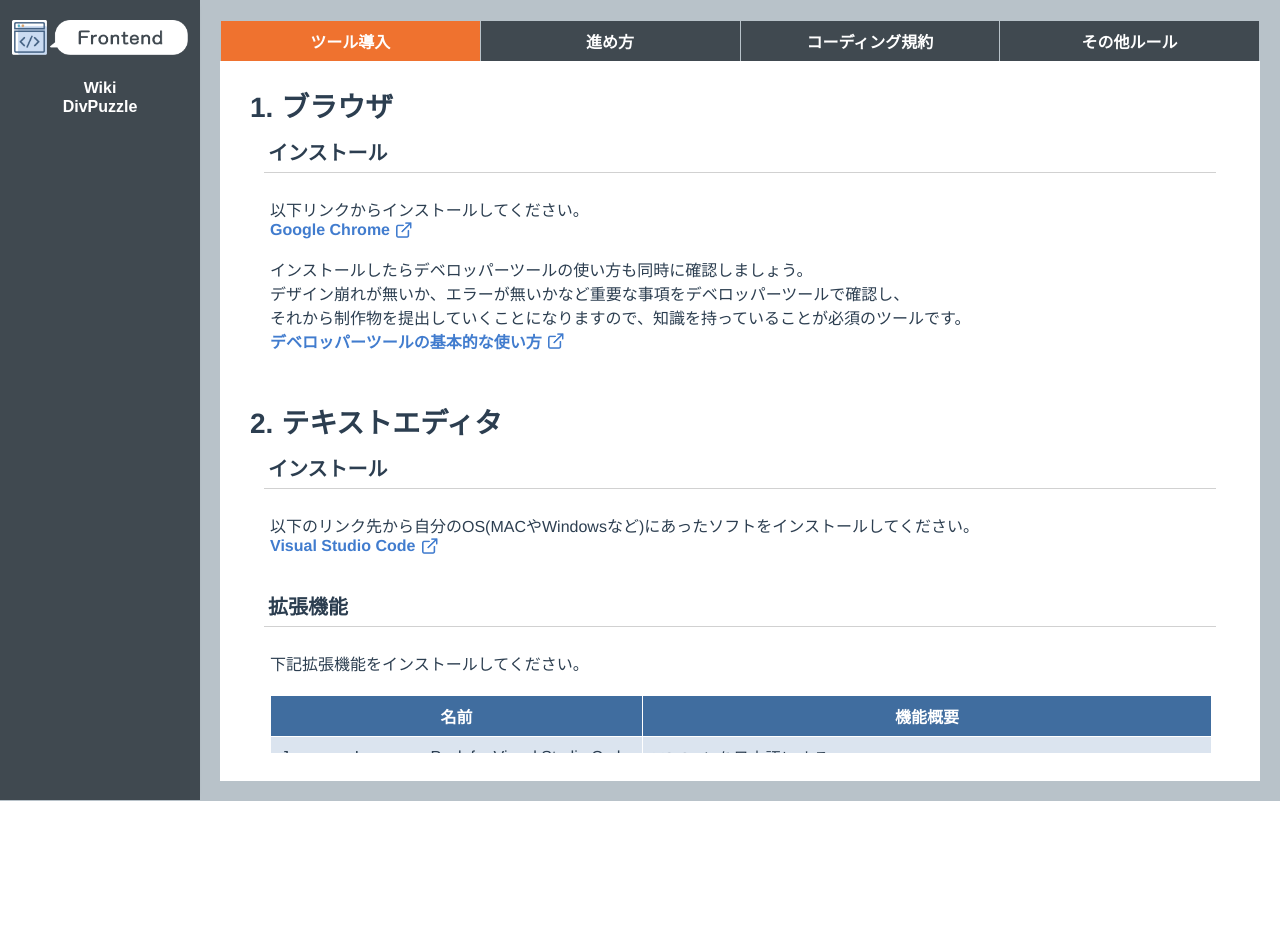
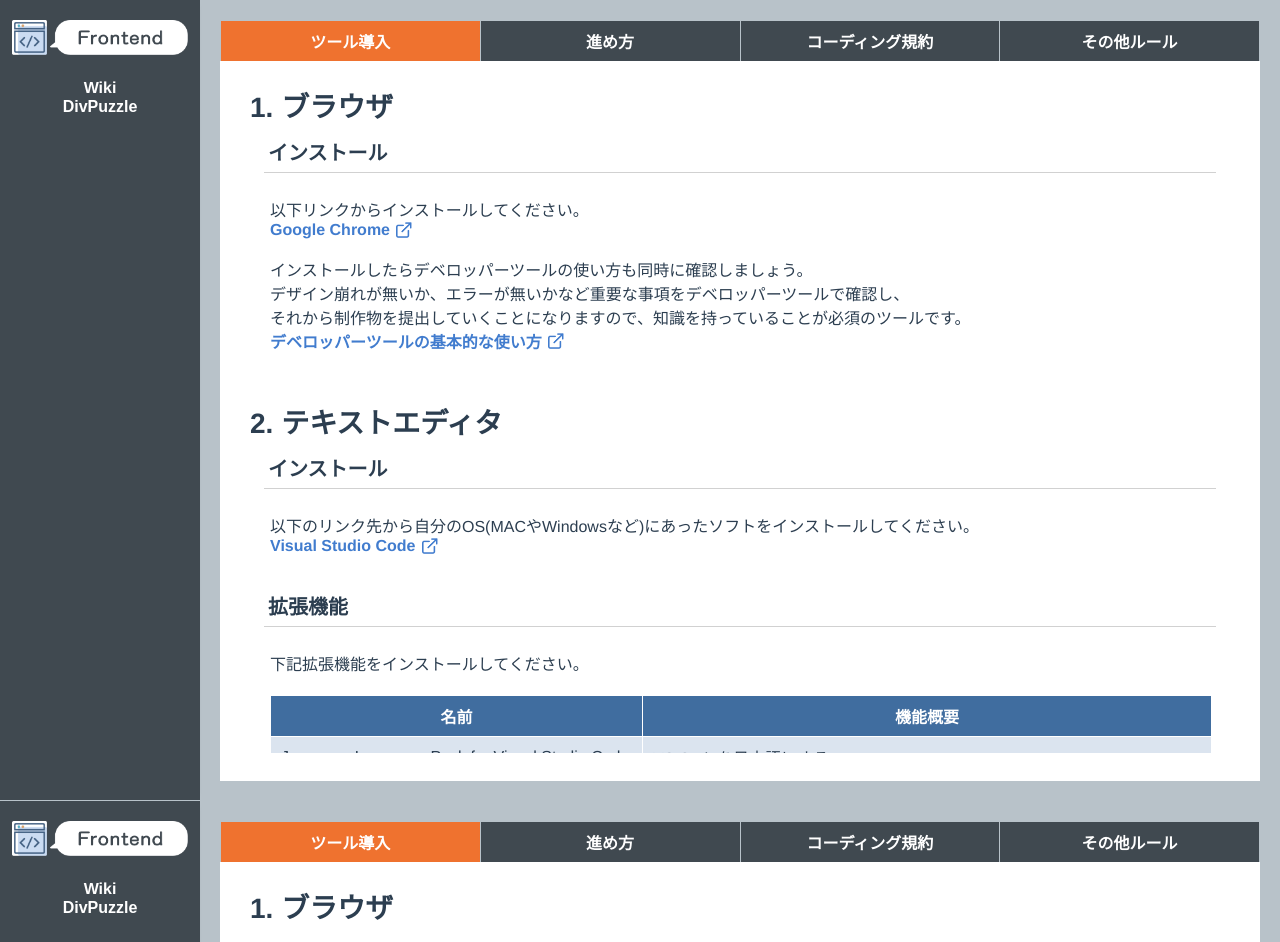
Before and after one commit to hrmrn1125/frontend-curriculum, a Vue app in the folder convi-frontend/: page / in a window 1280 px wide. Shown: the top 942 px of the page. Before the commit the page ends 801 px from the top, so only its background shows below. Built offline with nearby package versions, Linux system fonts and the light colour scheme.

Commit message:
jojoijiojio

```diff
--- a/convi-frontend/src/App.vue
+++ b/convi-frontend/src/App.vue
@@ -1,12 +1,20 @@
 <template>
   <div id="app">
     <router-view/>
+    <TopPage/>
   </div>
 </template>
 
+<script>
+import TopPage from '@/components/TopPage';
+
 export default {
-  name: 'app'
+  name: 'app',
+  components: {
+    TopPage
+  }
 }
+</script>
 
 <style>
 #app {
```
Also changed, not shown: 5 other files (tests, documents, lock files or other folders).
